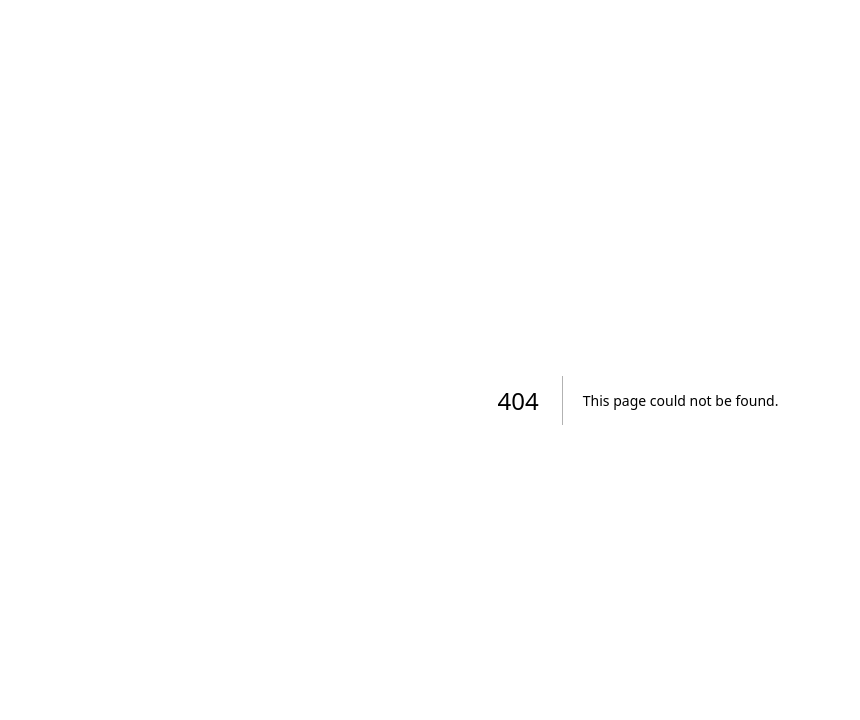
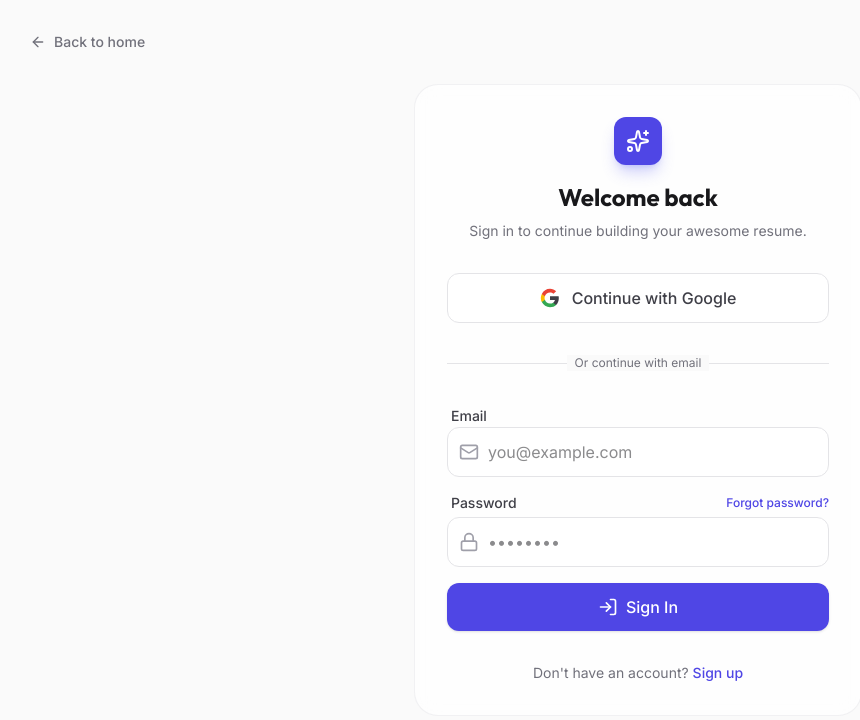
Before and after one commit to duraidigiinfolab/Resume-builder, a Next.js app: page /login in a window 1280 px wide. Before the commit this address had no page. Shown: the top 720 px of the page, without its empty margins (2-862 px from the left). Built offline with nearby package versions, Linux system fonts and the light colour scheme; no server answers.

Commit message:
feat: Add Login page with Google Authentication

```diff
--- /dev/null
+++ b/src/app/login/page.tsx
@@ -0,0 +1,147 @@
+"use client";
+
+import { useState } from "react";
+import { motion } from "framer-motion";
+import { Sparkles, Mail, Lock, LogIn, ArrowLeft } from "lucide-react";
+import Link from "next/link";
+import { useRouter } from "next/navigation";
+import { auth } from "@/lib/firebase";
+import { signInWithPopup, GoogleAuthProvider } from "firebase/auth";
+
+export default function LoginPage() {
+  const router = useRouter();
+  const [isLoading, setIsLoading] = useState(false);
+
+  const handleGoogleSignIn = async () => {
+    if (!auth) {
+      alert("Firebase is not configured yet. Please add your Firebase credentials in Vercel environment variables.");
+      return;
+    }
+
+    setIsLoading(true);
+    try {
+      const provider = new GoogleAuthProvider();
+      await signInWithPopup(auth, provider);
+      router.push("/builder");
+    } catch (error: any) {
+      console.error("Error signing in with Google", error);
+      if (error.code !== "auth/popup-closed-by-user") {
+        alert("Failed to sign in. Please check your connection and try again.");
+      }
+    } finally {
+      setIsLoading(false);
+    }
+  };
+
+  return (
+    <div className="min-h-screen flex flex-col justify-center items-center p-6 relative overflow-hidden bg-zinc-50 dark:bg-zinc-950">
+      {/* Background Gradients */}
+      <div className="absolute top-0 left-1/2 -translate-x-1/2 -translate-y-1/2 w-[600px] h-[400px] bg-brand-500/20 dark:bg-brand-500/10 rounded-full blur-[100px] -z-10" />
+
+      {/* Back Button */}
+      <Link
+        href="/"
+        className="absolute top-8 left-8 flex items-center gap-2 text-sm font-medium text-zinc-500 hover:text-zinc-900 dark:text-zinc-400 dark:hover:text-zinc-100 transition-colors"
+      >
+        <ArrowLeft className="w-4 h-4" />
+        Back to home
+      </Link>
+
+      <motion.div
+        initial={{ opacity: 0, y: 20 }}
+        animate={{ opacity: 1, y: 0 }}
+        transition={{ duration: 0.5 }}
+        className="w-full max-w-md glass-panel p-8 rounded-3xl"
+      >
+        <div className="flex flex-col items-center mb-8">
+          <div className="w-12 h-12 bg-brand-600 rounded-xl flex items-center justify-center mb-4 shadow-lg shadow-brand-500/30">
+            <Sparkles className="w-6 h-6 text-white" />
+          </div>
+          <h1 className="text-2xl font-outfit font-bold text-center">Welcome back</h1>
+          <p className="text-zinc-500 dark:text-zinc-400 text-sm mt-2 text-center">
+            Sign in to continue building your awesome resume.
+          </p>
+        </div>
+
+        <div className="space-y-4">
+          <button
+            onClick={handleGoogleSignIn}
+            disabled={isLoading}
+            className="w-full flex items-center justify-center gap-3 px-4 py-3 bg-white dark:bg-zinc-900 border border-zinc-200 dark:border-zinc-800 rounded-xl font-medium text-zinc-700 dark:text-zinc-300 hover:bg-zinc-50 dark:hover:bg-zinc-800 transition-colors disabled:opacity-50 disabled:cursor-not-allowed"
+          >
+            {isLoading ? (
+              <div className="w-5 h-5 border-2 border-zinc-300 border-t-brand-600 rounded-full animate-spin" />
+            ) : (
+              <svg className="w-5 h-5" viewBox="0 0 24 24">
+                <path
+                  fill="currentColor"
+                  d="M22.56 12.25c0-.78-.07-1.53-.2-2.25H12v4.26h5.92c-.26 1.37-1.04 2.53-2.21 3.31v2.77h3.57c2.08-1.92 3.28-4.74 3.28-8.09z"
+                />
+                <path
+                  fill="#34A853"
+                  d="M12 23c2.97 0 5.46-.98 7.28-2.66l-3.57-2.77c-.98.66-2.23 1.06-3.71 1.06-2.86 0-5.29-1.93-6.16-4.53H2.18v2.84C3.99 20.53 7.7 23 12 23z"
+                />
+                <path
+                  fill="#FBBC05"
+                  d="M5.84 14.09c-.22-.66-.35-1.36-.35-2.09s.13-1.43.35-2.09V7.07H2.18C1.43 8.55 1 10.22 1 12s.43 3.45 1.18 4.93l2.85-2.22.81-.62z"
+                />
+                <path
+                  fill="#EA4335"
+                  d="M12 5.38c1.62 0 3.06.56 4.21 1.64l3.15-3.15C17.45 2.09 14.97 1 12 1 7.7 1 3.99 3.47 2.18 7.07l3.66 2.84c.87-2.6 3.3-4.53 6.16-4.53z"
+                />
+              </svg>
+            )}
+            Continue with Google
+          </button>
+
+          <div className="relative py-4">
+            <div className="absolute inset-0 flex items-center">
+              <div className="w-full border-t border-zinc-200 dark:border-zinc-800"></div>
+            </div>
+            <div className="relative flex justify-center text-xs">
+              <span className="bg-zinc-50 dark:bg-zinc-950 px-2 text-zinc-500">Or continue with email</span>
+            </div>
+          </div>
+
+          <form className="space-y-4" onSubmit={(e) => { e.preventDefault(); alert("Email login is coming soon! Use Google for now."); }}>
+            <div className="space-y-1">
+              <label className="text-sm font-medium text-zinc-700 dark:text-zinc-300 ml-1">Email</label>
+              <div className="relative">
+                <Mail className="absolute left-3 top-1/2 -translate-y-1/2 w-5 h-5 text-zinc-400" />
+                <input
+                  type="email"
+                  placeholder="you@example.com"
+                  className="w-full pl-10 pr-4 py-3 bg-white dark:bg-zinc-900 border border-zinc-200 dark:border-zinc-800 rounded-xl focus:ring-2 focus:ring-brand-500 focus:border-brand-500 outline-none transition-all"
+                />
+              </div>
+            </div>
+
+            <div className="space-y-1">
+              <div className="flex justify-between items-center ml-1">
+                <label className="text-sm font-medium text-zinc-700 dark:text-zinc-300">Password</label>
+                <Link href="#" className="text-xs font-medium text-brand-600 hover:text-brand-700">Forgot password?</Link>
+              </div>
+              <div className="relative">
+                <Lock className="absolute left-3 top-1/2 -translate-y-1/2 w-5 h-5 text-zinc-400" />
+                <input
+                  type="password"
+                  placeholder="••••••••"
+                  className="w-full pl-10 pr-4 py-3 bg-white dark:bg-zinc-900 border border-zinc-200 dark:border-zinc-800 rounded-xl focus:ring-2 focus:ring-brand-500 focus:border-brand-500 outline-none transition-all"
+                />
+              </div>
+            </div>
+
+            <button type="submit" className="w-full flex items-center justify-center gap-2 py-3 bg-brand-600 hover:bg-brand-700 text-white font-medium rounded-xl transition-colors shadow-sm mt-2">
+              <LogIn className="w-5 h-5" />
+              Sign In
+            </button>
+          </form>
+        </div>
+
+        <p className="mt-8 text-center text-sm text-zinc-500">
+          Don't have an account? <Link href="/login" className="font-medium text-brand-600 hover:text-brand-700">Sign up</Link>
+        </p>
+      </motion.div>
+    </div>
+  );
+}
```
